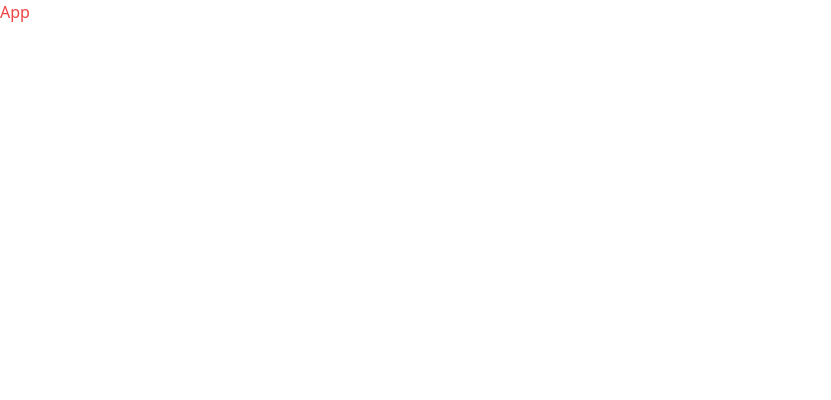
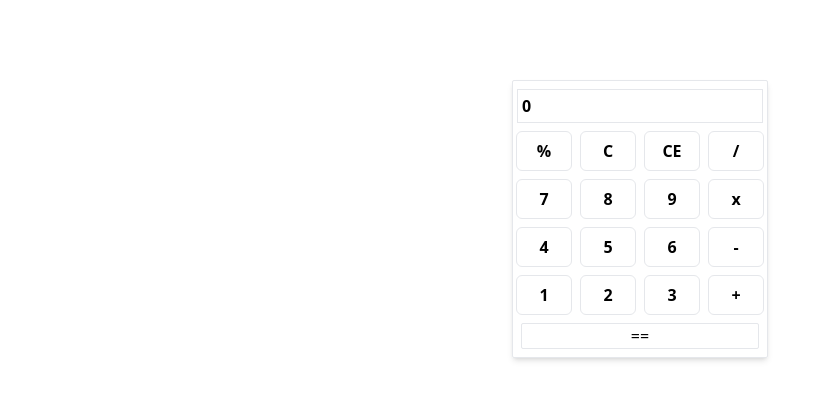
Before and after one commit to aziz-codes/react-calculator, a React (Vite) app: page / in a window 1280 px wide. Shown: the top 400 px of the page, without its empty margins (0-831 px from the left). Built offline with nearby package versions, Linux system fonts and the light colour scheme.

Commit message:
design completed

```diff
--- a/index.html
+++ b/index.html
@@ -2,9 +2,9 @@
 <html lang="en">
   <head>
     <meta charset="UTF-8" />
-    <link rel="icon" type="image/svg+xml" href="/vite.svg" />
+    <link rel="icon" type="image/svg+xml" href="./src/assets/react.svg" />
     <meta name="viewport" content="width=device-width, initial-scale=1.0" />
-    <title>Vite + React</title>
+    <title>React Calculator</title>
   </head>
   <body>
     <div id="root"></div>
--- a/src/App.jsx
+++ b/src/App.jsx
@@ -1,7 +1,8 @@
 import React from "react";
+import Calculator from "./components/Calculator";
 
 const App = () => {
-  return <div className="text-red-500">App</div>;
+  return <Calculator />;
 };
 
 export default App;
--- /dev/null
+++ b/src/components/Calculator.jsx
@@ -0,0 +1,56 @@
+import React from "react";
+
+const Calculator = () => {
+  const items = [
+    "%",
+    "C",
+    "CE",
+    "/",
+    "7",
+    "8",
+    "9",
+    "x",
+    "4",
+    "5",
+    "6",
+    "-",
+    "1",
+    "2",
+    "3",
+    "+",
+  ];
+  const handleButton = (button) => {
+    alert(button);
+  };
+  return (
+    <section className="flex justify-center my-20 w-full container">
+      <div className="border shadow-md rounded-sm flex flex-col flex-wrap w-64 justify-center items-center pb-2">
+        <div className="w-full px-1">
+          <input
+            type="text"
+            defaultValue={0}
+            className="outline-none font-semibold tracking-tight p-1 px-1 border w-full  mt-2"
+          />
+        </div>
+        <div className="relative flex flex-row flex-wrap gap-2 mt-2 justify-center">
+          {items.map((item) => (
+            <button
+              key={item}
+              className="p-1 border w-14 h-10 rounded-md font-bold hover:ring-1"
+              onClick={() => {
+                handleButton(item);
+              }}
+            >
+              {item}
+            </button>
+          ))}
+          <button className="px-2 relative w-full rounded-sm border mx-2 hover:ring-1">
+            ==
+          </button>
+        </div>
+      </div>
+    </section>
+  );
+};
+
+export default Calculator;
```
